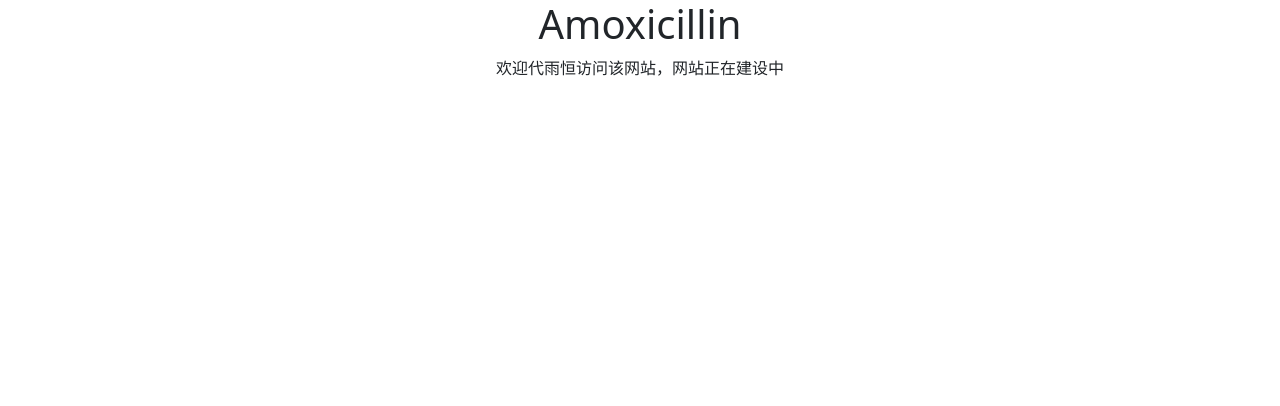
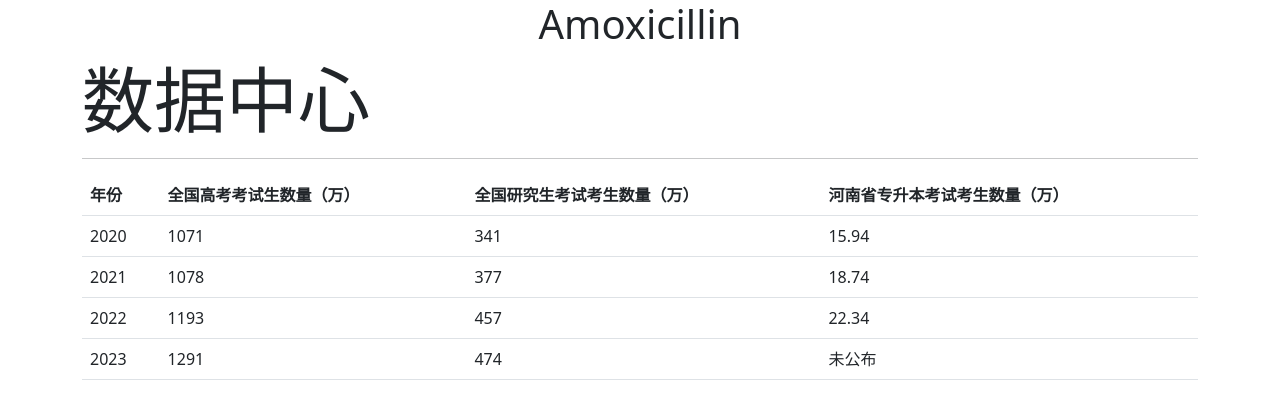
Before and after one commit to qierr/qierr.github.io, a plain HTML site: page index.html in a window 1280 px wide. Drawn offline with Linux system fonts and the light colour scheme.

Commit message:
Update index.html

```diff
--- a/index.html
+++ b/index.html
@@ -9,10 +9,48 @@
 </head>
 <body>
 
-<div class="container-fluid text-center">
-  <h1>Amoxicillin</h1>
-  <p>欢迎代雨恒访问该网站，网站正在建设中</p>
+<div class="container">
+  <h1 class="text-center">Amoxicillin</h1>
+  <h1 class="display-2">数据中心</h1><hr>
+  <table class="table table-hover">
+    <thead>
+      <tr>
+        <th>年份</th>
+        <th>全国高考考试生数量（万）</th>
+        <th>全国研究生考试考生数量（万）</th>
+        <th>河南省专升本考试考生数量（万）</th>
+      </tr>
+    </thead>
+    <tbody>
+      <tr>
+        <td>2020</td>
+        <td>1071</td>
+        <td>341</td>
+        <td>15.94</td>
+      </tr>
+      <tr>
+        <td>2021</td>
+        <td>1078</td>
+        <td>377</td>
+        <td>18.74</td>
+      </tr>
+      <tr>
+        <td>2022</td>
+        <td>1193</td>
+        <td>457</td>
+        <td>22.34</td>
+      </tr>
+      <tr>
+        <td>2023</td>
+        <td>1291</td>
+        <td>474</td>
+        <td>未公布</td>
+      </tr>
+    </tbody>
+  </table>
 </div>
+
+
 
 </body>
 </html>
```
